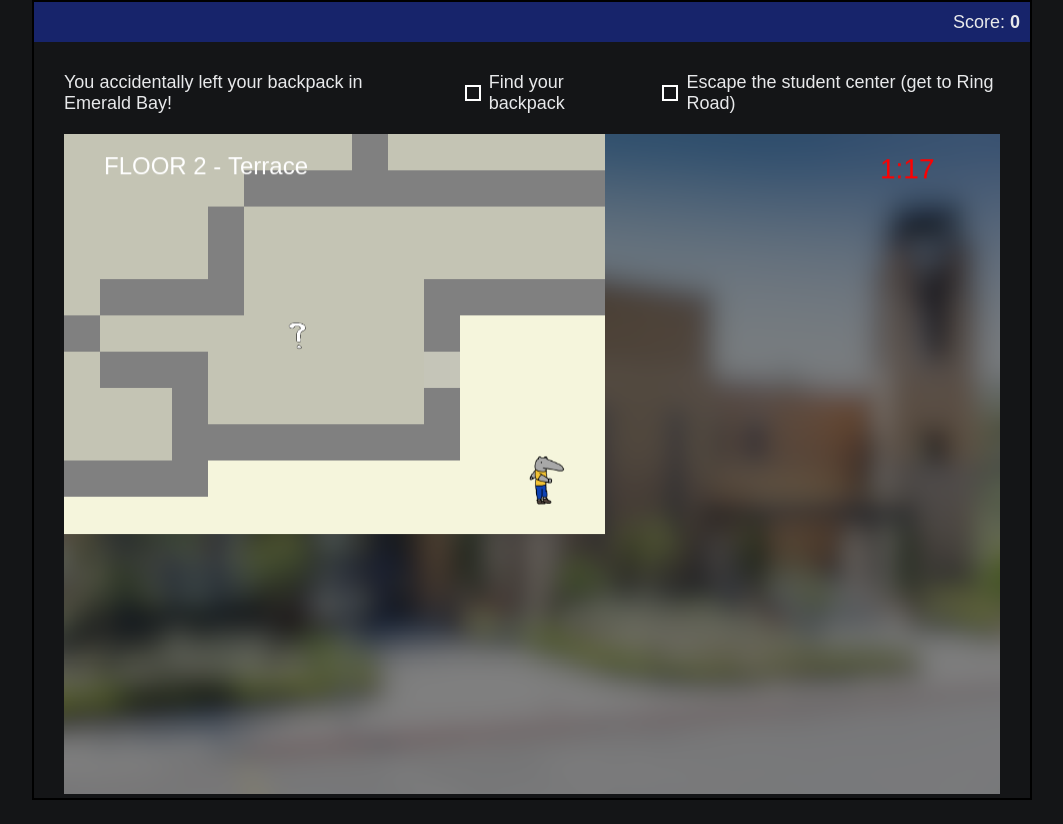
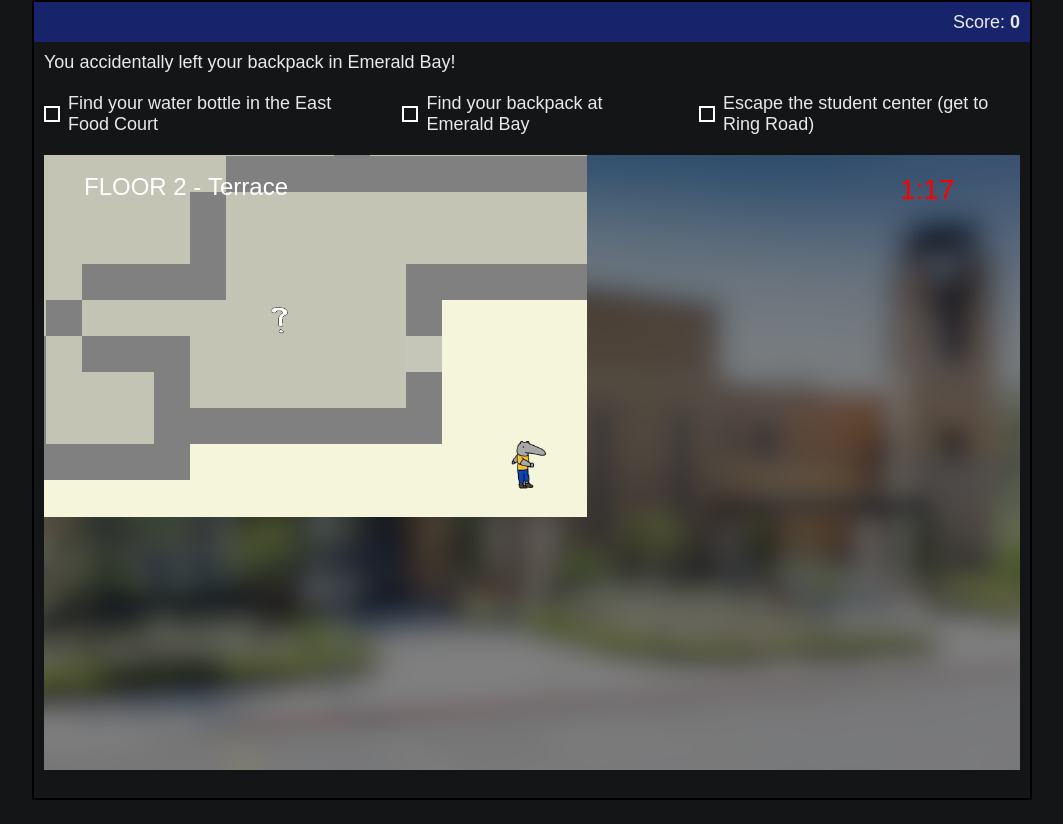
Before and after one commit to CadenLee2/GitHubUCI2025, a React (Vite) app in the folder petrware/: page / in a window 1280 px wide. Both pictures are taken after a click on the button "Start". Shown: the whole page, without its empty margins (108-1171 px from the left). After the commit the page ends 800 px from the top, so only its background shows below. Built offline with nearby package versions, Linux system fonts and the light colour scheme.

Commit message:
feat: multiple items

```diff
--- a/petrware/src/maze_minigame/MazeMinigame.css
+++ b/petrware/src/maze_minigame/MazeMinigame.css
@@ -2,7 +2,7 @@
   display: flex;
   flex-direction: column;
   gap: 20px;
-  padding: 30px;
+  padding: 10px;
   height: 100%;
 }
 
@@ -12,6 +12,7 @@
   align-items: center;
   justify-content: flex-start;
   gap: 40px;
+  margin-top: 20px;
 }
 
 .quest {
@@ -27,16 +28,30 @@
   max-width: 16px;
   max-height: 16px;
   border: solid 2px white;
+  display: flex;
+  flex-direction: row;
+  align-items: center;
+  justify-content: center;
+}
+
+.checked {
+  border: solid 2px green;
+  background-color: rgba(0, 255, 0, 0.2);
+}
+
+.finished-text {
+  text-decoration-line: line-through;
+  color: gray;
 }
 
 .canvas-wrapper {
   width: 100%;
+  height: 10px;
   flex-grow: 1;
 }
 
 canvas.main-canvas {
   width: 100%;
-  height: 100%;
 }
 
 .assets {
--- a/petrware/src/maze_minigame/MazeMinigame.tsx
+++ b/petrware/src/maze_minigame/MazeMinigame.tsx
@@ -5,6 +5,7 @@ import ImageStudentCenterInterior from "../assets/studentCenterInterior.png";
 import ImagePetr from "../assets/PetrCharacter.png";
 import ImagePetr2 from "../assets/PetrCharacter2.png";
 import ImageBackpack from "../assets/Backpack.png";
+import ImageWaterBottle from "../assets/WaterBottle.png";
 import ImageQuestionMark from "../assets/QuestionMark.png";
 import {
   STUDENT_CENTER_FLOOR_2,
@@ -20,7 +21,7 @@ type Player = {
   y: number,
   floor: number,
   walkingStep: number,
-  hasBackpack: boolean,
+  hasCollectibles: Set<string>,
   beenTo: Set<string>
 }
 
@@ -32,11 +33,23 @@ export default function MazeMinigame(props: { finishGame: (pointsWon: number) =>
     y: 17,
     floor: 2,
     walkingStep: 0,
-    hasBackpack: false,
+    hasCollectibles: new Set<string>(),
     beenTo: new Set<string>()
   });
-
-  const backpackCoords = useRef({ x: 14, y: 4, floor: 1 } );
+  const [objectives, setObjectives] = useState([
+    {
+      text: "Find your water bottle in the East Food Court",
+      complete: false
+    },
+    {
+      text: "Find your backpack at Emerald Bay",
+      complete: false
+    },
+    {
+      text: "Escape the student center (get to Ring Road)",
+      complete: false
+    }
+  ]);
 
   // Using ref to prevent issues with useEffect
   const keysPressed = useRef<KeysPressed>({});
@@ -53,7 +66,29 @@ export default function MazeMinigame(props: { finishGame: (pointsWon: number) =>
   const assetPetr = useRef<null | HTMLImageElement>(null);
   const assetPetr2 = useRef<null | HTMLImageElement>(null);
   const assetBackpack = useRef<null | HTMLImageElement>(null);
+  const assetWaterBottle = useRef<null | HTMLImageElement>(null);
   const assetQuestionMark = useRef<null | HTMLImageElement>(null);
+
+  const collectibles = useRef({
+    "backpack": {
+      x: 14,
+      y: 4,
+      floor: 1,
+      objectiveFinish: 1,
+      asset: assetBackpack,
+      offsetX: 0.2,
+      offsetY: 0.2
+    },
+    "waterBottle": {
+      x: 42,
+      y: 8,
+      floor: 2,
+      objectiveFinish: 0,
+      asset: assetWaterBottle,
+      offsetX: -0.6,
+      offsetY: 0.2
+    }
+  });
 
   const tileWidth = 36;
   const controls: Record<string, string> = {
@@ -70,8 +105,10 @@ export default function MazeMinigame(props: { finishGame: (pointsWon: number) =>
   function renderAtCoord(x: number, y: number, ctx: CanvasRenderingContext2D, w = 1.0, h = 1.0, img: CanvasImageSource | null = null) {
     // Determine the offset based on the player's position
     const offsetRatio = 0.0001;
-    const newOffsetX = (13 - player.current.x) * offsetRatio + offsetX.current * (1 - offsetRatio);
-    const newOffsetY = (9 - player.current.y) * offsetRatio + offsetY.current * (1 - offsetRatio);
+    const screenWidthTiles = ctx.canvas.width / tileWidth - 1;
+    const screenHeightTiles = ctx.canvas.height / tileWidth - 1;
+    const newOffsetX = (screenWidthTiles / 2 - player.current.x) * offsetRatio + offsetX.current * (1 - offsetRatio);
+    const newOffsetY = (screenHeightTiles / 2 - player.current.y) * offsetRatio + offsetY.current * (1 - offsetRatio);
     offsetX.current = newOffsetX;
     offsetY.current = newOffsetY;
     const realX = Math.floor((newOffsetX + x) * tileWidth);
@@ -162,7 +199,7 @@ export default function MazeMinigame(props: { finishGame: (pointsWon: number) =>
           renderAtCoord(x, y, ctx);
           const showQuestionMark = (
             qCoords[tile] && x == qCoords[tile].x && y == qCoords[tile].y
-            && !player.current.beenTo.has(tile)
+            && !player.current.beenTo.has(player.current.floor + '-' + tile)
           );
           if (showQuestionMark) {
             renderAtCoord(x, y, ctx, 1, 1, assetQuestionMark.current as CanvasImageSource);
@@ -181,28 +218,32 @@ export default function MazeMinigame(props: { finishGame: (pointsWon: number) =>
         assetPetr!.current as CanvasImageSource :
         assetPetr2!.current as CanvasImageSource
     );
-    // Backpack
-    if (player.current.hasBackpack) {
+    // Collectibles
+    for (const [colName, colData] of Object.entries(collectibles.current)) {
+      console.log(colData);
+      if (player.current.hasCollectibles.has(colName)) {
+        // Player holding
         renderAtCoord(
-        player.current.x + 0.2,
-        player.current.y + 0.2,
+          player.current.x + colData.offsetX,
+          player.current.y + colData.offsetY,
           ctx,
           1.1,
           1.1,
-        assetBackpack!.current as CanvasImageSource
+          colData.asset.current as CanvasImageSource
         );
       } else if (
-      backpackCoords.current.floor == player.current.floor
-      && playerRoom == floorPlan[backpackCoords.current.y][backpackCoords.current.x]
+        colData.floor == player.current.floor
+        && playerRoom == floorPlan[colData.y][colData.x]
       ) {
         renderAtCoord(
-        backpackCoords.current.x - 0.2,
-        backpackCoords.current.y - 0.2,
+          colData.x - 0.2,
+          colData.y - 0.2,
           ctx,
           1.4,
           1.4,
-        assetBackpack!.current as CanvasImageSource
+          colData.asset.current as CanvasImageSource
         );
+      }
     }
     // UI
     if (timer) {
@@ -268,16 +309,23 @@ export default function MazeMinigame(props: { finishGame: (pointsWon: number) =>
         if (player.current.floor == 2) player.current.floor = 1;
         else player.current.floor = 2;
       }
-      const gotBackpack = (
-        player.current.x == backpackCoords.current.x
-        && player.current.y == backpackCoords.current.y
-        && player.current.floor == backpackCoords.current.floor
-        && !player.current.hasBackpack
+      // Collision of collectibles
+      for (const [colName, colData] of Object.entries(collectibles.current)) {
+        const gotCol = (
+          !player.current.hasCollectibles.has(colName)
+          && player.current.x == colData.x
+          && player.current.y == colData.y
+          && player.current.floor == colData.floor
         );
-      if (gotBackpack) {
-        player.current.hasBackpack = true;
+        if (gotCol) {
+          const newObjectives = objectives.slice();
+          newObjectives[colData.objectiveFinish].complete = true;
+          setObjectives(newObjectives);
+          player.current.hasCollectibles.add(colName);
         }
-      player.current.beenTo.add(tile);
+      }
+      // Store the player's been here
+      player.current.beenTo.add(player.current.floor + '-' + tile);
     }
     if (pressed) {
       cooldown.current = Date.now() + 70;
@@ -322,21 +370,23 @@ export default function MazeMinigame(props: { finishGame: (pointsWon: number) =>
 
   return (
     <div className="main-container">
+      <div>
+        <span>You accidentally left your backpack in Emerald Bay!</span>
         <div className="quests">
-        <span>You accidentally left your backpack in Emerald Bay!</span>
-        <div className="quest">
-          <div className="checkbox">
+          {
+            objectives.map((obj, i) =>
+              <div key={i} className="quest">
+                <div className={`checkbox ${obj.complete ? "checked" : ""}`}>
+                  {obj.complete && 'X'}
                 </div>
-          <span>Find your backpack</span>
+                <span className={obj.complete ? "finished-text" : undefined}>{obj.text}</span>
               </div>
-        <div className="quest">
-          <div className="checkbox">
-          </div>
-          <span>Escape the student center (get to Ring Road)</span>
+            )
+          }
         </div>
       </div>
       <div ref={canvasWrapper} className="canvas-wrapper">
-        <canvas ref={canvas} className="main-canvas" width={936} height={655}>
+        <canvas ref={canvas} className="main-canvas" width={936} height={615}>
         </canvas>
       </div>
       <div className="assets">
@@ -345,6 +395,7 @@ export default function MazeMinigame(props: { finishGame: (pointsWon: number) =>
         <img src={ImagePetr} ref={assetPetr} />
         <img src={ImagePetr2} ref={assetPetr2} />
         <img src={ImageBackpack} ref={assetBackpack} />
+        <img src={ImageWaterBottle} ref={assetWaterBottle} />
         <img src={ImageQuestionMark} ref={assetQuestionMark} />
       </div>
     </div>
```
Also changed, not shown: petrware/src/assets/WaterBottle.png (added). Lines whose indentation alone changed are shown as unchanged.
